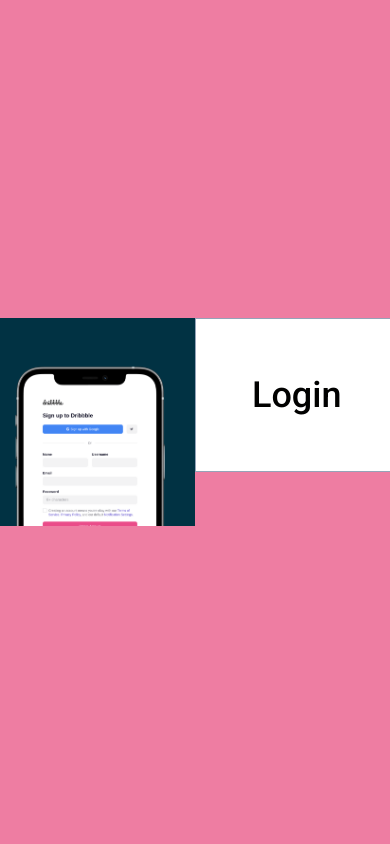
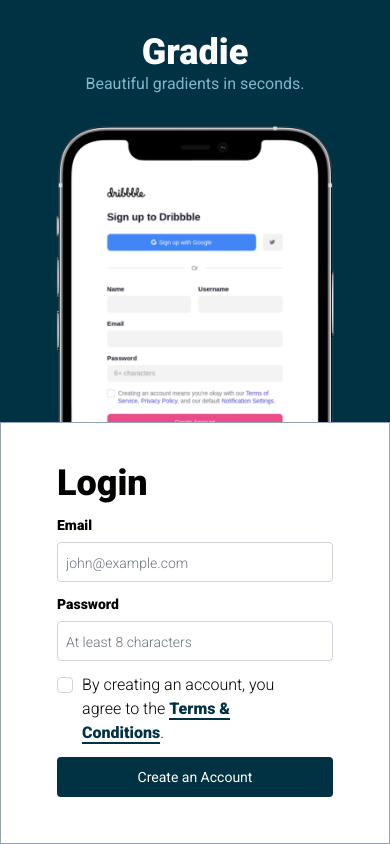
Before and after one commit to neonita/Codewell, a React (Create React App) app in the folder gradie-sign-up/: page / in a window 390 px wide. Built offline with nearby package versions, Linux system fonts and the light colour scheme.

Commit message:
Style Form component, style tablet and mobile layout

```diff
--- a/gradie-sign-up/package.json
+++ b/gradie-sign-up/package.json
@@ -3,6 +3,7 @@
   "version": "0.1.0",
   "private": true,
   "dependencies": {
+    "@tailwindcss/forms": "^0.5.0",
     "@testing-library/jest-dom": "^5.16.4",
     "@testing-library/react": "^12.1.4",
     "@testing-library/user-event": "^13.5.0",
--- a/gradie-sign-up/src/App.js
+++ b/gradie-sign-up/src/App.js
@@ -2,7 +2,7 @@
 
 function App() {
   return (
-    <div className="theme-bg flex justify-center items-center text-white">
+    <div className="theme-bg flex justify-center items-center lg:flex-row lg:justify-center lg:items-center text-white">
       <Container />
     </div>
   );
--- a/gradie-sign-up/src/components/Container.js
+++ b/gradie-sign-up/src/components/Container.js
@@ -3,13 +3,15 @@
 
 const Container = () => {
   return (
-    <main className="md:w-[900px] md:h-[600px]  flex">
+    <main className="w-screen h-screen md:w-2/5 md:h-5/6 lg:w-[900px] lg:h-[600px] flex flex-col lg:flex-row">
       {/* left */}
-      <section className="w-1/2 h-full bg-theme-blue pt-14 px-14 pb-0 text-center lg:rounded-tl-xl lg:rounded-bl-xl relative">
-        <h1 className="text-4xl text-white font-medium">Gradie</h1>
-        <p className="text-theme-light-blue text-xl">
+      <section className="w-full h-1/2 lg:w-1/2 lg:h-full bg-theme-blue pt-8 lg:pt-14 px-14 pb-0 text-center lg:rounded-tl-xl lg:rounded-bl-xl relative">
+        <h1 className="text-4xl text-white font-semibold">Gradie</h1>
+
+        <p className="text-theme-light-blue text-md lg:text-xl">
           Beautiful gradients in seconds.
         </p>
+
         <img
           src={Mockup}
           className="absolute bottom-0 left-0 w-full h-auto"
@@ -18,7 +20,9 @@
       </section>
 
       {/* right */}
-      <Form />
+      <section className="w-full h-1/2 lg:w-1/2 lg:h-full bg-white p-14 border border-slate-400 lg:rounded-tr-xl lg:rounded-br-xl py-10">
+        <Form />
+      </section>
     </main>
   );
 };
--- a/gradie-sign-up/src/components/Form.js
+++ b/gradie-sign-up/src/components/Form.js
@@ -1,8 +1,53 @@
 const Form = () => {
   return (
-    <section className="w-1/2 h-full bg-white p-14 border border-slate-400 lg:rounded-tr-xl lg:rounded-br-xl">
-      <h1 className="text-4xl text-theme-black font-medium">Login</h1>
-    </section>
+    <form className="flex flex-col gap-y-3">
+      <span className="sr-only">Login</span>
+      <h1 className="text-4xl text-theme-black font-semibold">Login</h1>
+
+      <label
+        htmlFor="email"
+        className="mb-[-5px] text-black font-semibold text-sm"
+      >
+        Email
+      </label>
+      <input
+        type="email"
+        name="email"
+        id="email"
+        placeholder="john@example.com"
+        className="theme-inputs theme-placeholder"
+      />
+
+      <label
+        htmlFor="password"
+        className="mb-[-5px] text-black font-semibold text-sm"
+      >
+        Password
+      </label>
+      <input
+        type="password"
+        name="password"
+        id="password"
+        placeholder="At least 8 characters"
+        className="theme-inputs theme-placeholder"
+      />
+
+      <div className="grid grid-cols-[0.1fr_1fr] items-start">
+        <input type="checkbox" name="tna" id="tna" className="theme-checkbox" />
+        <label htmlFor="tna" className="text-theme-black pr-5 font-thin">
+          By creating an account, you agree to the{" "}
+          <a
+            href="/"
+            className="text-theme-blue font-bold border-b-2 border-theme-blue"
+          >
+            Terms & Conditions
+          </a>
+          .
+        </label>
+      </div>
+
+      <input type="submit" value="Create an Account" className="theme-btn" />
+    </form>
   );
 };
 
--- a/gradie-sign-up/src/index.css
+++ b/gradie-sign-up/src/index.css
@@ -1,4 +1,4 @@
-@import url("https://fonts.googleapis.com/css2?family=Roboto:ital,wght@0,400;0,500;0,900;1,400;1,500;1,900&display=swap");
+@import url("https://fonts.googleapis.com/css2?family=Roboto:ital,wght@0,300;0,400;0,500;0,900;1,400;1,500;1,900&display=swap");
 
 @tailwind base;
 @tailwind components;
@@ -6,5 +6,21 @@
 
 /* @apply under here */
 .theme-bg {
-  @apply font-sans h-screen w-screen bg-bg-gradient bg-no-repeat md:bg-cover;
+  @apply font-sans h-screen w-screen bg-bg-gradient bg-no-repeat bg-fixed bg-cover lg:bg-cover;
 }
+
+.theme-placeholder {
+  @apply placeholder:text-sm placeholder:font-sans placeholder:font-light;
+}
+
+.theme-inputs {
+  @apply border border-gray-300 rounded w-full h-10 p-2;
+}
+
+.theme-checkbox {
+  @apply mr-2 mt-1 w-4 h-4 border border-gray-300 rounded appearance-none checked:bg-blue-500;
+}
+
+.theme-btn {
+  @apply bg-theme-blue rounded font-sans font-normal text-sm w-full h-10;
+}
--- a/gradie-sign-up/tailwind.config.js
+++ b/gradie-sign-up/tailwind.config.js
@@ -1,6 +1,12 @@
+const defaultTheme = require("tailwindcss/defaultTheme");
+
 module.exports = {
   content: ["./src/**/*.{js, jsx, ts, tsx}"],
   theme: {
+    screens: {
+      xs: "300px",
+      ...defaultTheme.screens,
+    },
     fontFamily: {
       sans: ["Roboto, Arial, sans-serif"],
     },
@@ -15,5 +21,5 @@
       },
     },
   },
-  plugins: [],
+  plugins: [require("@tailwindcss/forms")],
 };
```
Also changed, not shown: 1 other file (tests, documents, lock files or other folders).
